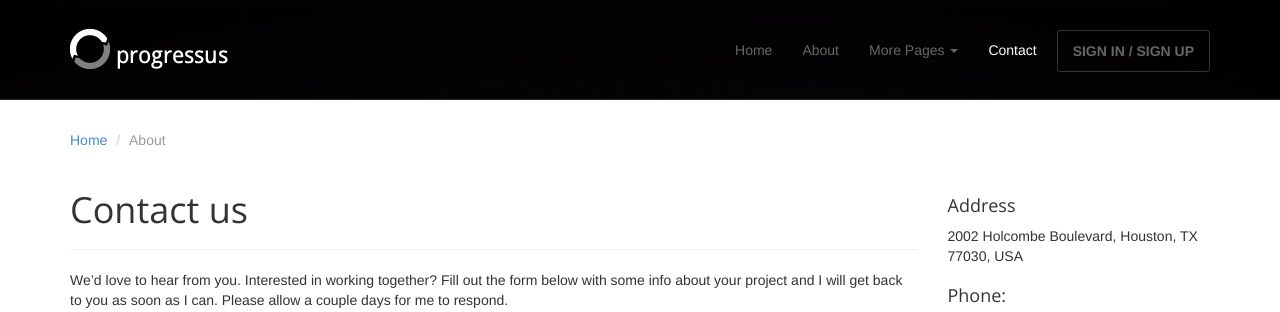
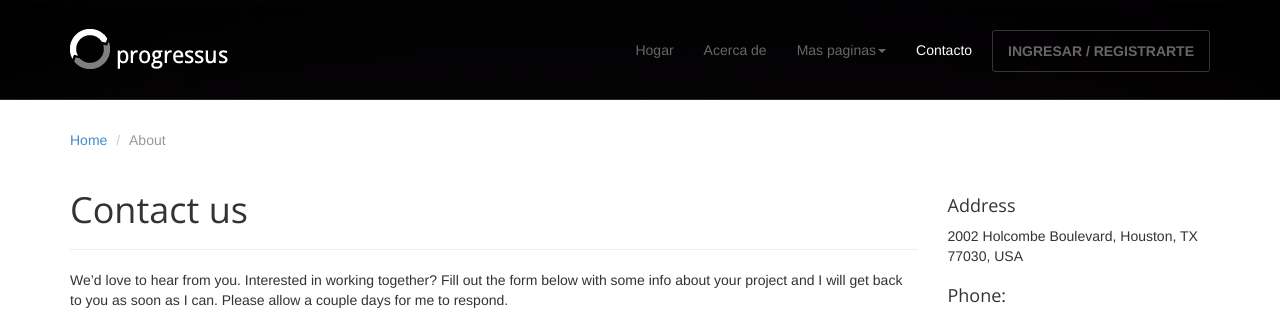
Before and after one commit to Yero-des/Example-cloud-1, a PHP site: page /contact.php in a window 1280 px wide. Shown: the top 312 px of the page. Run offline with PHP 8.4, Linux system fonts and the light colour scheme; some libraries are stand-ins or nearby versions.

Commit message:
version commit

```diff
--- a/contact.php
+++ b/contact.php
@@ -18,11 +18,6 @@
 	<link rel="stylesheet" href="assets/css/bootstrap-theme.css" media="screen" >
 	<link rel="stylesheet" href="assets/css/main.css">
 
-	<!-- HTML5 shim and Respond.js IE8 support of HTML5 elements and media queries -->
-	<!--[if lt IE 9]>
-	<script src="assets/js/html5shiv.js"></script>
-	<script src="assets/js/respond.min.js"></script>
-	<![endif]-->
 </head>
 
 <body>
@@ -36,17 +31,17 @@
 			</div>
 			<div class="navbar-collapse collapse">
 				<ul class="nav navbar-nav pull-right">
-					<li><a href="index.php">Home</a></li>
-					<li><a href="about.php">About</a></li>
+					<li><a href="index.php">Hogar</a></li>
+					<li><a href="about.php">Acerca de</a></li>
 					<li class="dropdown">
-						<a href="#" class="dropdown-toggle" data-toggle="dropdown">More Pages <b class="caret"></b></a>
+						<a href="#" class="dropdown-toggle" data-toggle="dropdown">Mas paginas<b class="caret"></b></a>
 						<ul class="dropdown-menu">
 							<li><a href="sidebar-left.php">Left Sidebar</a></li>
 							<li><a href="sidebar-right.php">Right Sidebar</a></li>
 						</ul>
 					</li>
-					<li class="active"><a href="contact.php">Contact</a></li>
-					<li><a class="btn" href="signin.php">SIGN IN / SIGN UP</a></li>
+					<li class="active"><a href="contact.php">Contacto</a></li>
+					<li><a class="btn" href="signin.php">INGRESAR / REGISTRARTE</a></li>
 				</ul>
 			</div><!--/.nav-collapse -->
 		</div>
```
